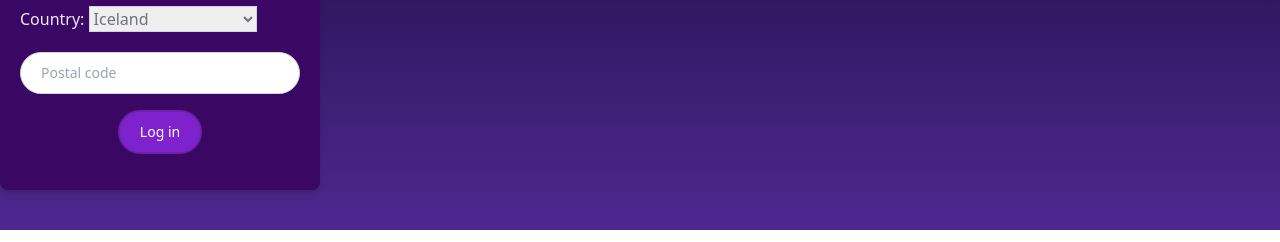
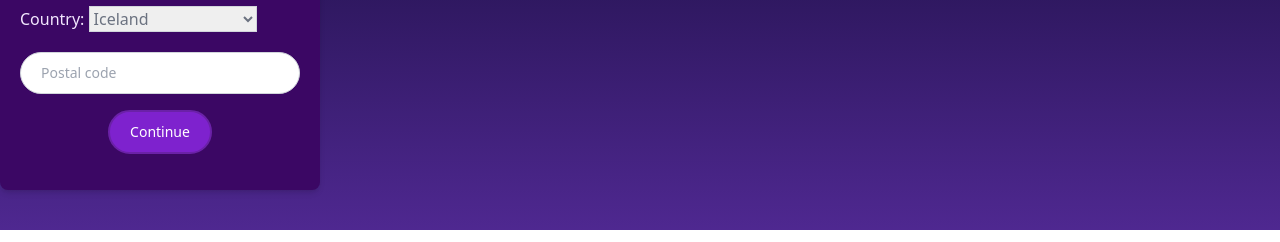
Before and after one commit to milosptr/verklegt-namskeid-2, a Django app: page /create_account_info in a window 1280 px wide. Shown: the part 458-700 px from the top of the page. Run offline with Django 5.2, Linux system fonts and the light colour scheme; parts of the project's set-up code (start-up, migrations or seed data) failed here and were passed over; some libraries are stand-ins or nearby versions; grey boxes are pictures that could not be loaded.

```diff
--- a/src/templates/pages/create_account_info.html
+++ b/src/templates/pages/create_account_info.html
@@ -35,7 +35,7 @@
     <div class="w-64 mx-auto text-center">
         <button type="button" class="text-white bg-purple-700 border-2 border-purple-800 hover:bg-purple-800 hover:border-purple-700
         focus:ring-4 font-medium rounded-full text-sm px-5 py-2.5 m-4">
-            Log in
+            Continue
         </button>
     </div>
 </div>
```
